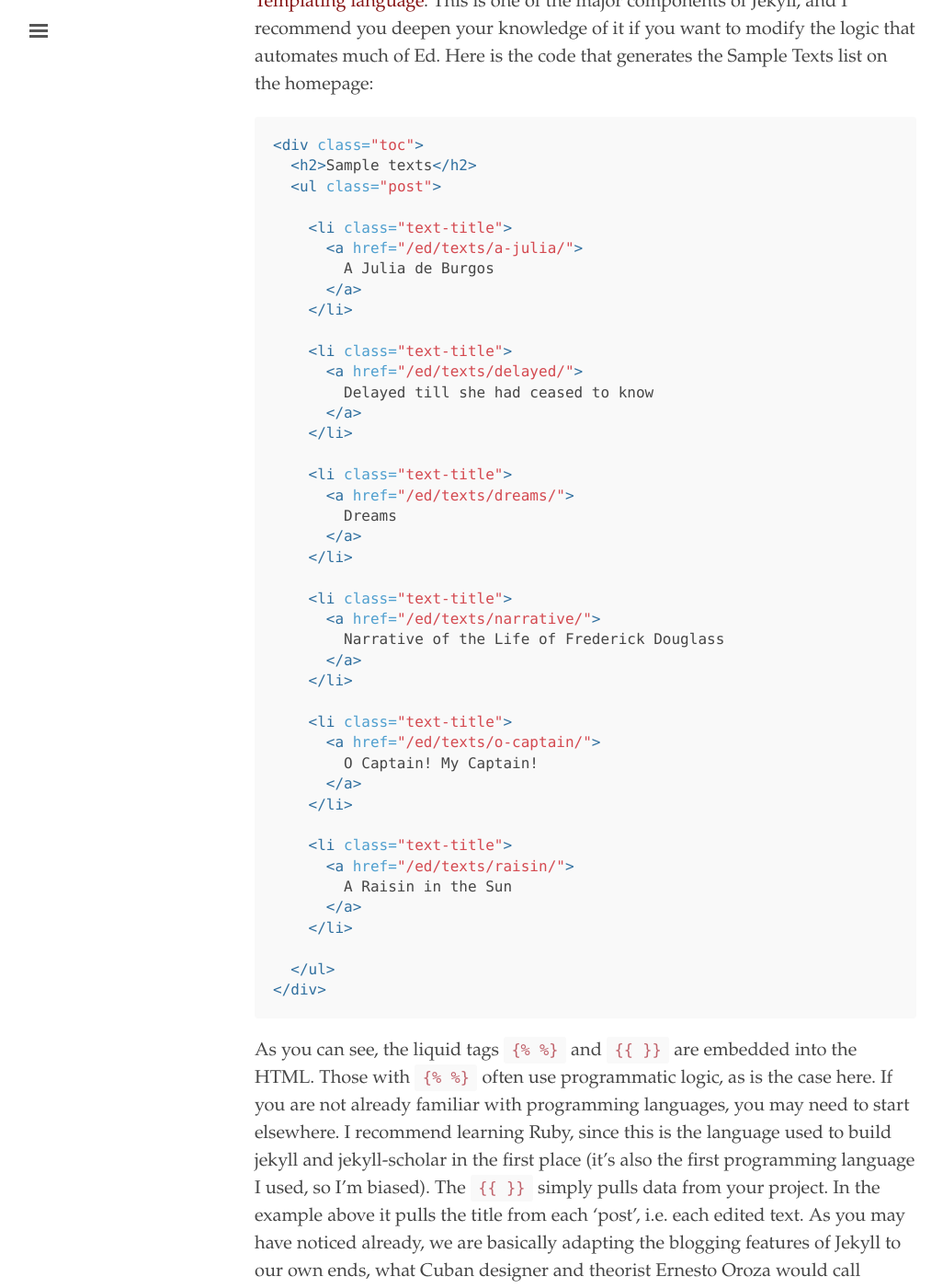
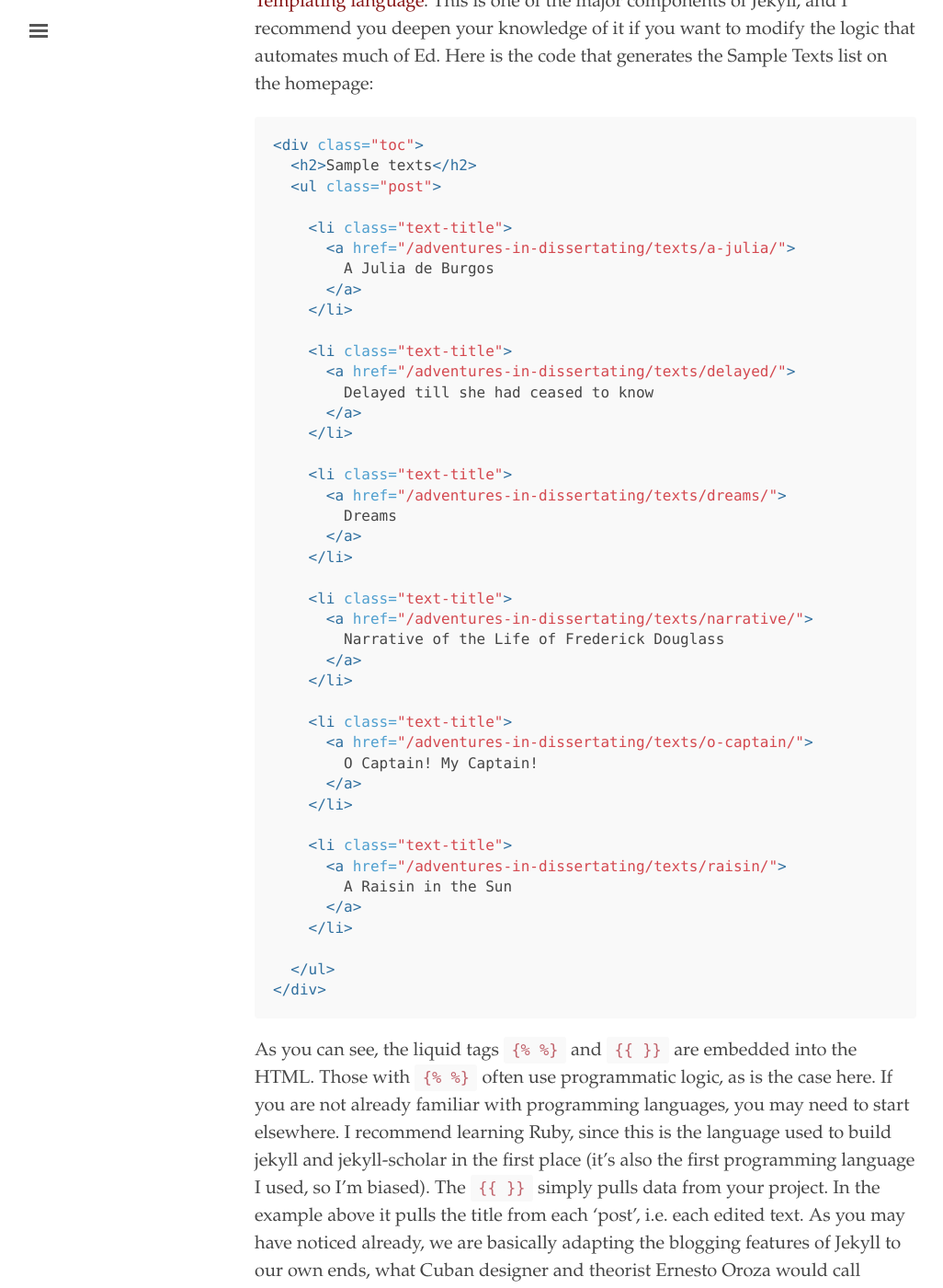
Before and after one commit to lkonisek/adventures-in-dissertating, a Jekyll site: the page built from documentation.md, in a window 1280 px wide and 1400 px high, scrolled down 17712 px. Shown: the whole window at 92% size, without its empty margins (3-1029 px from the left). Built offline with Jekyll 4.4.1, drawn with Linux system fonts in a browser that asks for light colours; some of the changed text lies outside the part shown.

Commit message:
changed base url

```diff
--- a/_config.yml
+++ b/_config.yml
@@ -5,7 +5,7 @@ title:               Adventures in Dissertating
 tagline:             'a jekyll theme for minimal editions'
 description:         'Ed is a Jekyll theme designed for textual editors based on minimal computing principles, and focused on legibility and flexibility.'
 url:                 'http://minicomp.github.io'
-baseurl:             '/ed'
+baseurl:             '/adventures-in-dissertating'
 
 # About/contact
 author:
```
